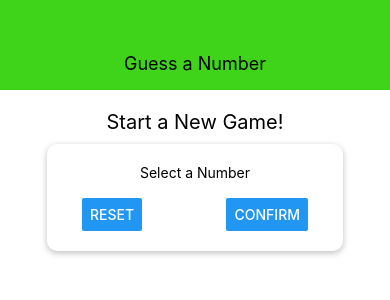
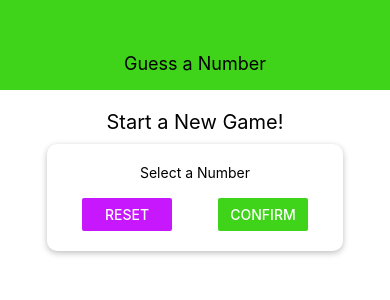
Before and after one commit to makito/numbers-game, a React Native app: screen / in a window 390 px wide. Shown: the top 300 px of the page. Built offline with nearby package versions, Linux system fonts and the light colour scheme.

Commit message:
add theme and buttons style

```diff
--- a/components/Header.tsx
+++ b/components/Header.tsx
@@ -1,5 +1,7 @@
 import React, { FC } from 'react';
 import { View, Text, StyleSheet } from 'react-native';
+
+import Colors from '../constants/colors';
 
 export const Header: FC<{ title: string }> = ({ title }) => (
   <View style={styles.header}>
@@ -12,7 +14,7 @@
     width: '100%',
     height: 90,
     paddingTop: 36,
-    backgroundColor: '#3fd41a',
+    backgroundColor: Colors.primary,
     alignItems: 'center',
     justifyContent: 'center'
   },
--- /dev/null
+++ b/constants/colors.ts
@@ -0,0 +1,4 @@
+export default {
+  primary: '#3fd41a',
+  accent: '#c717fc'
+};
--- a/screens/StartGameScreen.tsx
+++ b/screens/StartGameScreen.tsx
@@ -2,6 +2,7 @@
 import { StyleSheet, View, Text, TextInput, Button } from 'react-native';
 
 import { Card } from '../components/Card';
+import Colors from '../constants/colors';
 
 export const StartGameScreen: FC = () => (
   <View style={styles.screen}>
@@ -10,8 +11,12 @@
       <Text>Select a Number</Text>
       <TextInput />
       <View style={styles.buttonContainer}>
-        <Button title="Reset" onPress={() => {}} />
-        <Button title="Confirm" onPress={() => {}} />
+        <View style={styles.button}>
+          <Button title="Reset" onPress={() => {}} color={Colors.accent} />
+        </View>
+        <View style={styles.button}>
+          <Button title="Confirm" onPress={() => {}} color={Colors.primary} />
+        </View>
       </View>
     </Card>
   </View>
@@ -37,5 +42,8 @@
   title: {
     fontSize: 20,
     marginVertical: 10
+  },
+  button: {
+    width: 90
   }
 });
```
